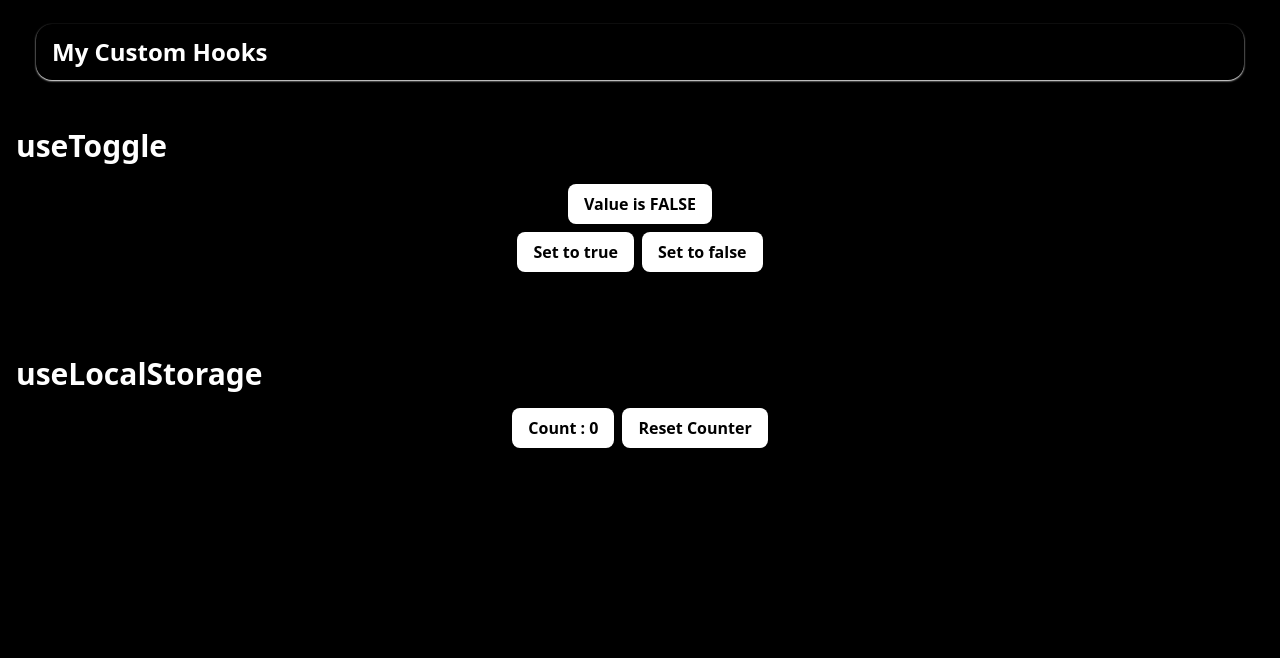
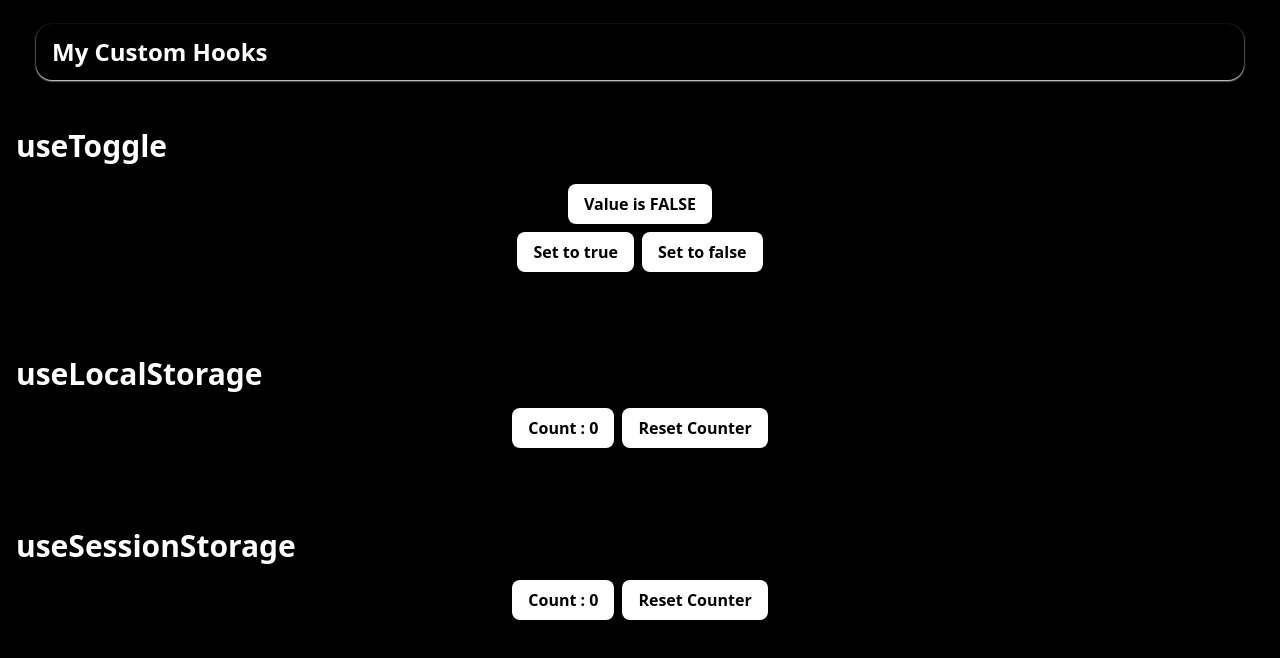
Before and after one commit to dhruvdhaduk-simform/hooks, a React (Vite) app: page / in a window 1280 px wide. Shown: the top 658 px of the page. Built offline with nearby package versions, Linux system fonts and the light colour scheme.

Commit message:
Create 'useSessionStorage hook with demo, docs

```diff
--- a/src/App.tsx
+++ b/src/App.tsx
@@ -1,6 +1,7 @@
 import { Header } from './components/Header';
+import { UseToggleDemo } from './demos/UseToggleDemo';
 import { UseLocalStorageDemo } from './demos/UseLocalStorageDemo';
-import { UseToggleDemo } from './demos/UseToggleDemo';
+import { UseSessionStorageDemo } from './demos/UseSessionStorageDemo';
 
 function App() {
     return (
@@ -10,6 +11,7 @@ function App() {
             <div className="pt-28 flex flex-col gap-8">
                 <UseToggleDemo />
                 <UseLocalStorageDemo />
+                <UseSessionStorageDemo />
             </div>
         </div>
     );
--- /dev/null
+++ b/src/demos/UseSessionStorageDemo.tsx
@@ -0,0 +1,32 @@
+import { SectionHeading } from '@/components/SectionHeading';
+import { Button } from '@/components/ui/Button';
+import { useSessionStorage } from '@/hooks/useSessionStorage';
+
+export function UseSessionStorageDemo() {
+    const [counter, setCounter, removeCounter] = useSessionStorage(
+        'MY_COUNTER',
+        0,
+        (x) => {
+            const num = Number(x);
+            if (isFinite(num) && Number.isInteger(num) && num >= 0) {
+                return num;
+            }
+            return 0;
+        }
+    );
+
+    return (
+        <div className="p-4" id="use-session-storage">
+            <SectionHeading
+                docsLink="https://github.com/dhruvdhaduk-simform/hooks?tab=readme-ov-file#usesessionstorage"
+                label="useSessionStorage"
+            />
+            <div className="p-4 flex justify-center gap-2">
+                <Button onClick={() => setCounter(counter + 1)}>
+                    Count : {counter}
+                </Button>
+                <Button onClick={() => removeCounter()}>Reset Counter</Button>
+            </div>
+        </div>
+    );
+}
--- /dev/null
+++ b/src/hooks/useSessionStorage.ts
@@ -0,0 +1,33 @@
+import { useCallback, useEffect, useState } from 'react';
+
+export function useSessionStorage<T>(
+    sessionStorageKey: string,
+    initialValue: T,
+    parser: (value: string) => T
+) {
+    let storedValue: T = initialValue;
+    try {
+        const storedValueRaw = sessionStorage.getItem(sessionStorageKey);
+        if (storedValueRaw) {
+            storedValue = parser(storedValueRaw);
+        }
+    } catch (err) {
+        console.error(err);
+    }
+
+    const [value, setValue] = useState<T>(storedValue);
+
+    useEffect(() => {
+        sessionStorage.setItem(sessionStorageKey, JSON.stringify(value));
+    }, [value, sessionStorageKey]);
+
+    const removeValue = useCallback(
+        (syncState: boolean = true) => {
+            sessionStorage.removeItem(sessionStorageKey);
+            if (syncState) setValue(initialValue);
+        },
+        [sessionStorageKey, initialValue]
+    );
+
+    return [value, setValue, removeValue] as const;
+}
```
Also changed, not shown: 1 other file (tests, documents, lock files or other folders).
